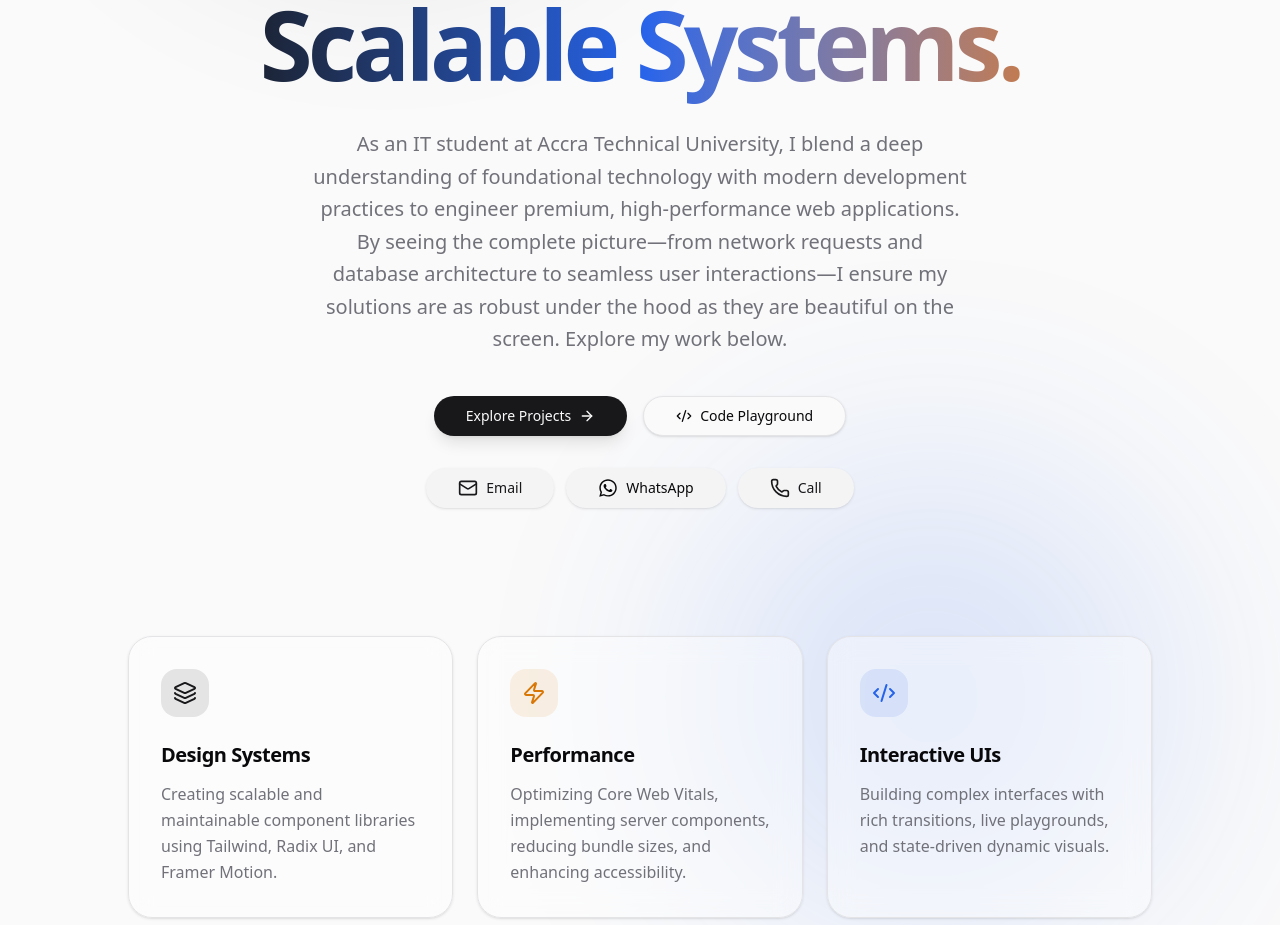
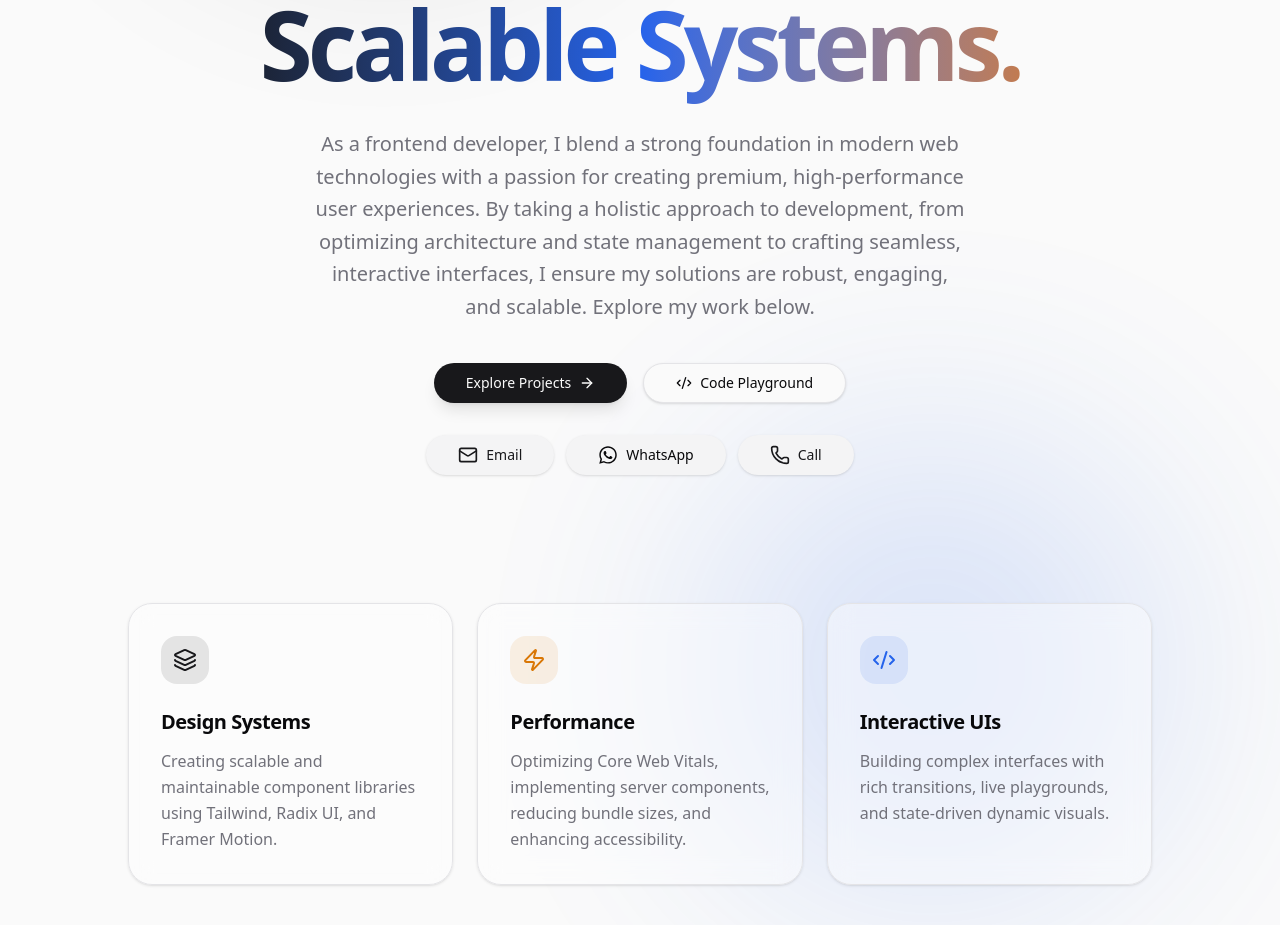
Before and after one commit to djayourikelvinatsu-hub/my_portfolio, a Next.js app: page / in a window 1280 px wide. Shown: the part 809-1734 px from the top of the page. Built offline with nearby package versions, Linux system fonts and the light colour scheme.

Commit message:
chore: update professional summary text

```diff
--- a/src/app/page.tsx
+++ b/src/app/page.tsx
@@ -92,7 +92,7 @@ export default function Home() {
           </h1>
 
           <motion.p variants={itemVariants} className="text-base sm:text-lg md:text-xl text-muted-foreground max-w-2xl mx-auto mb-8 sm:mb-10 leading-relaxed px-2">
-            As an IT student at Accra Technical University, I blend a deep understanding of foundational technology with modern development practices to engineer premium, high-performance web applications. By seeing the complete picture—from network requests and database architecture to seamless user interactions—I ensure my solutions are as robust under the hood as they are beautiful on the screen. Explore my work below.
+            As a frontend developer, I blend a strong foundation in modern web technologies with a passion for creating premium, high-performance user experiences. By taking a holistic approach to development, from optimizing architecture and state management to crafting seamless, interactive interfaces, I ensure my solutions are robust, engaging, and scalable. Explore my work below.
           </motion.p>
 
           <motion.div variants={itemVariants} className="flex flex-col sm:flex-row gap-4 justify-center items-center w-full sm:w-auto">
```
